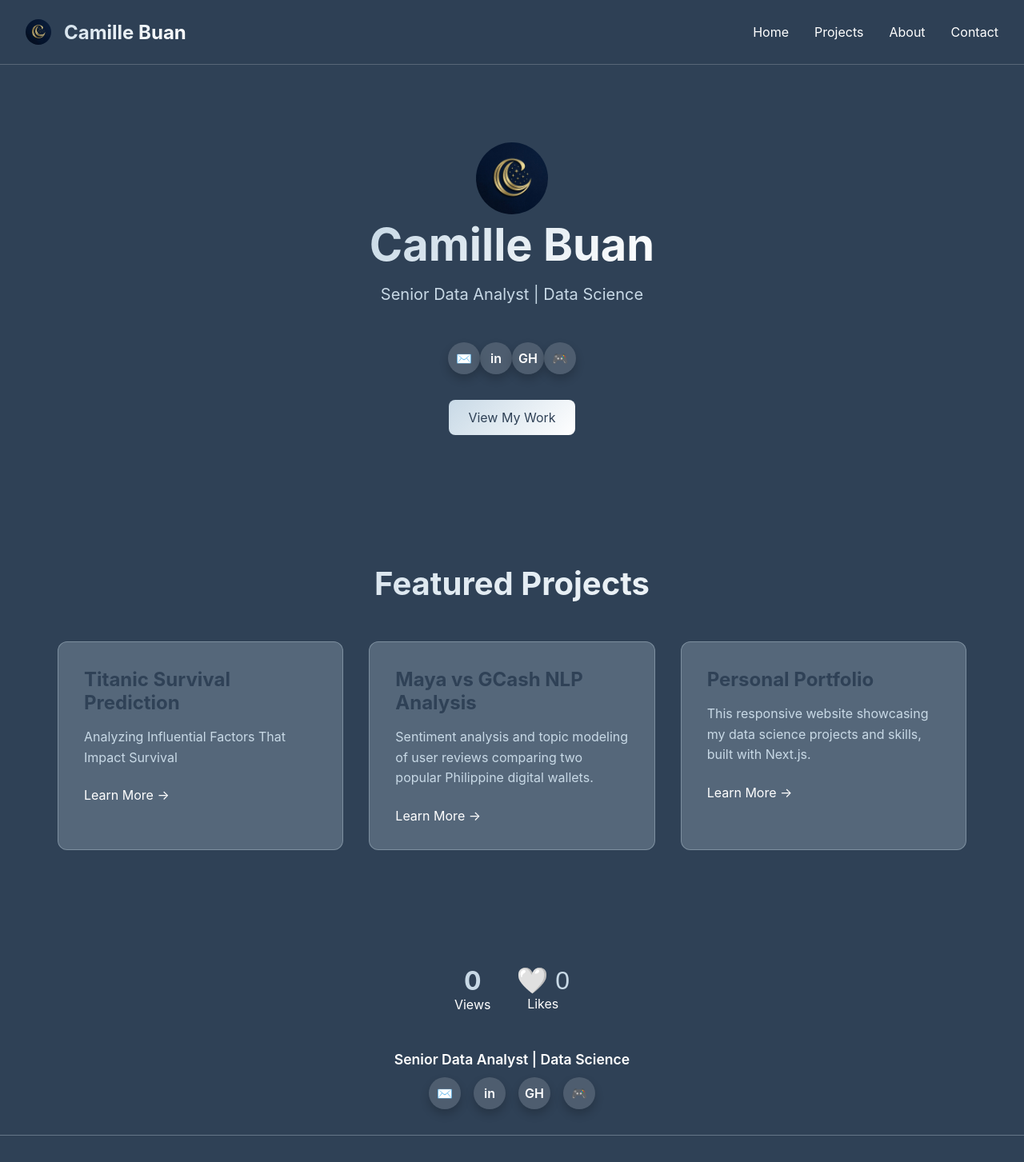
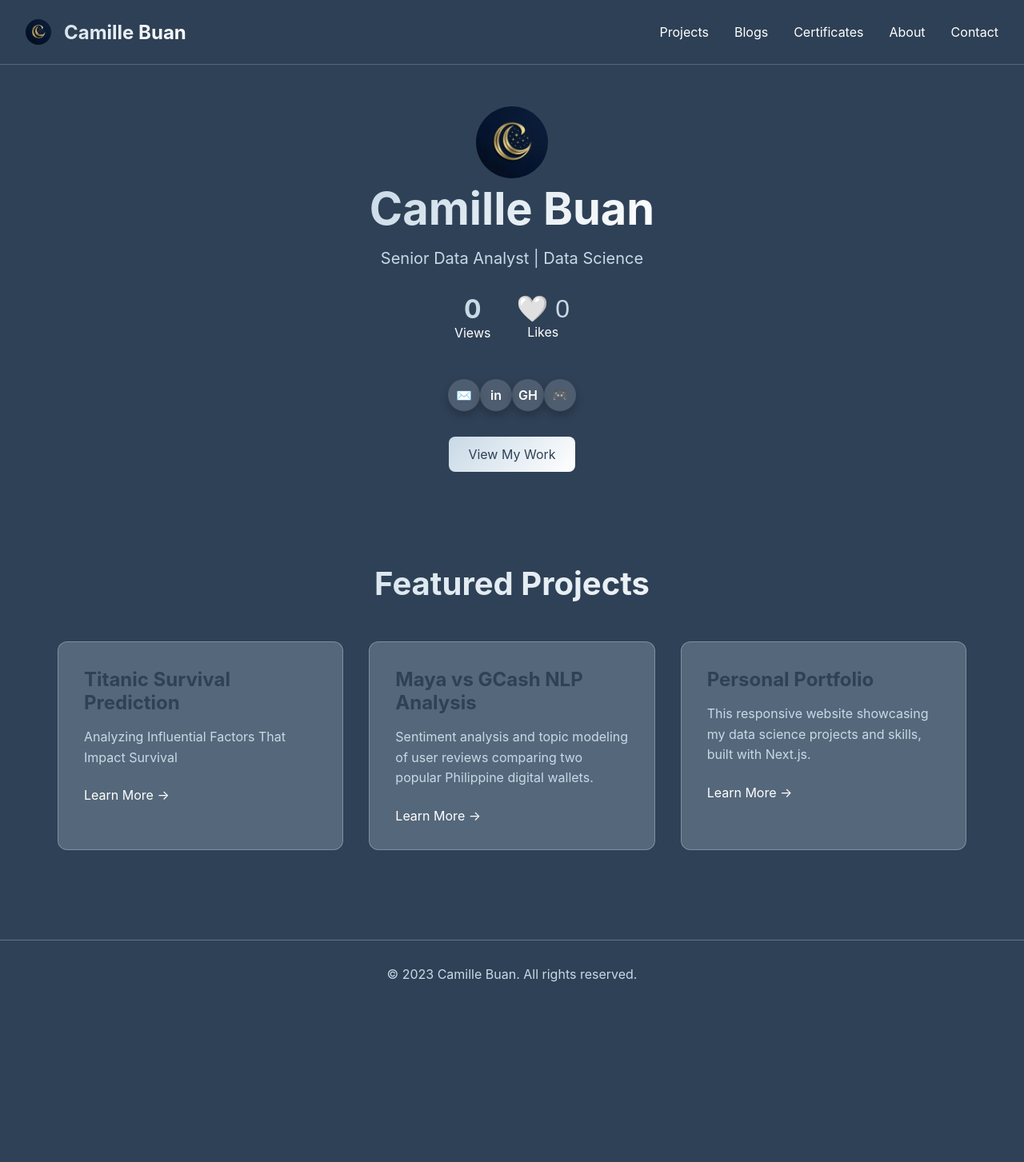
Before and after one commit to csbuan/my-portfolio, a Next.js app: page / in a window 1280 px wide. Shown: the top 1453 px of the page at 80% size. After the commit the page ends 1260 px from the top, so only its background shows below. Built offline with nearby package versions, Linux system fonts and the light colour scheme; no server answers.

Commit message:
Update nav menu, move stats to hero, remove duplicate socials, increase social icon spacing

```diff
--- a/app/page.module.css
+++ b/app/page.module.css
@@ -160,7 +160,7 @@
 .socialIcons {
   display: flex;
   justify-content: center;
-  gap: 1rem;
+  gap: 2rem;
 }
 
 .socialLink {
--- a/app/page.tsx
+++ b/app/page.tsx
@@ -47,8 +47,9 @@ export default function Home() {
           <span>Camille Buan</span>
         </Link>
         <ul className={styles.navLinks}>
-          <li><Link href="#home">Home</Link></li>
           <li><Link href="/projects">Projects</Link></li>
+          <li><Link href="/blogs">Blogs</Link></li>
+          <li><Link href="/certificates">Certificates</Link></li>
           <li><Link href="/about">About</Link></li>
           <li><Link href="/contact">Contact</Link></li>
         </ul>
@@ -59,6 +60,19 @@ export default function Home() {
           <img src="/media/my-logo-square.jpeg" alt="Camille logo" width={90} height={90} style={{ borderRadius: '50%', objectFit: 'cover' }} />
           <h1>Camille Buan</h1>
           <p>Senior Data Analyst | Data Science</p>
+
+          <section className={styles.stats}>
+            <div className={styles.statItem}>
+              <span className={styles.statNumber}>{views}</span>
+              <span className={styles.statLabel}>Views</span>
+            </div>
+            <div className={styles.statItem}>
+              <button onClick={handleLike} className={styles.likeButton} disabled={liked}>
+                {liked ? '❤️' : '🤍'} {likes}
+              </button>
+              <span className={styles.statLabel}>Likes</span>
+            </div>
+          </section>
 
           <div className={styles.socials}>
             <a href="mailto:buancamillee@gmail.com" className={styles.socialLink} aria-label="Email">✉️</a>
@@ -94,28 +108,7 @@ export default function Home() {
         </div>
       </section>
 
-      <section className={styles.stats}>
-        <div className={styles.statItem}>
-          <span className={styles.statNumber}>{views}</span>
-          <span className={styles.statLabel}>Views</span>
-        </div>
-        <div className={styles.statItem}>
-          <button onClick={handleLike} className={styles.likeButton} disabled={liked}>
-            {liked ? '❤️' : '🤍'} {likes}
-          </button>
-          <span className={styles.statLabel}>Likes</span>
-        </div>
-      </section>
 
-      <section className={styles.socials}>
-        <p>Senior Data Analyst | Data Science</p>
-        <div className={styles.socialIcons}>
-          <a href="mailto:buancamillee@gmail.com" aria-label="Email" className={styles.socialLink}>✉️</a>
-          <a href="https://www.linkedin.com/in/camillebuan/" target="_blank" rel="noopener noreferrer" aria-label="LinkedIn" className={styles.socialLink}>in</a>
-          <a href="https://github.com/csbuan" target="_blank" rel="noopener noreferrer" aria-label="GitHub" className={styles.socialLink}>GH</a>
-          <a href="https://discord.com/users/871335959483015210" target="_blank" rel="noopener noreferrer" aria-label="Discord" className={styles.socialLink}>🎮</a>
-        </div>
-      </section>
       <footer className={styles.footer}>
         <p>&copy; 2023 Camille Buan. All rights reserved.</p>
       </footer>
```
